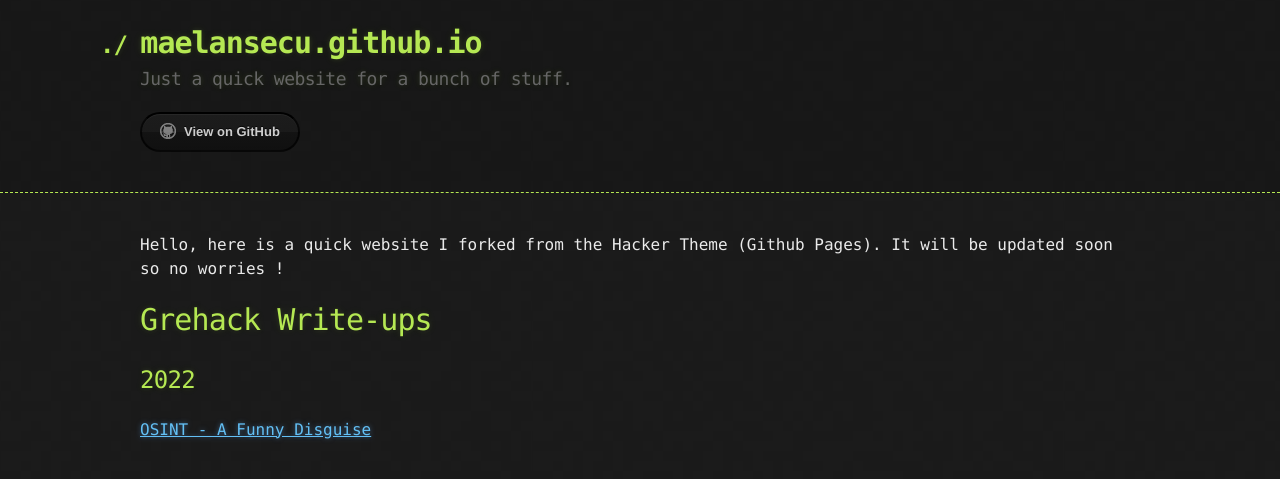
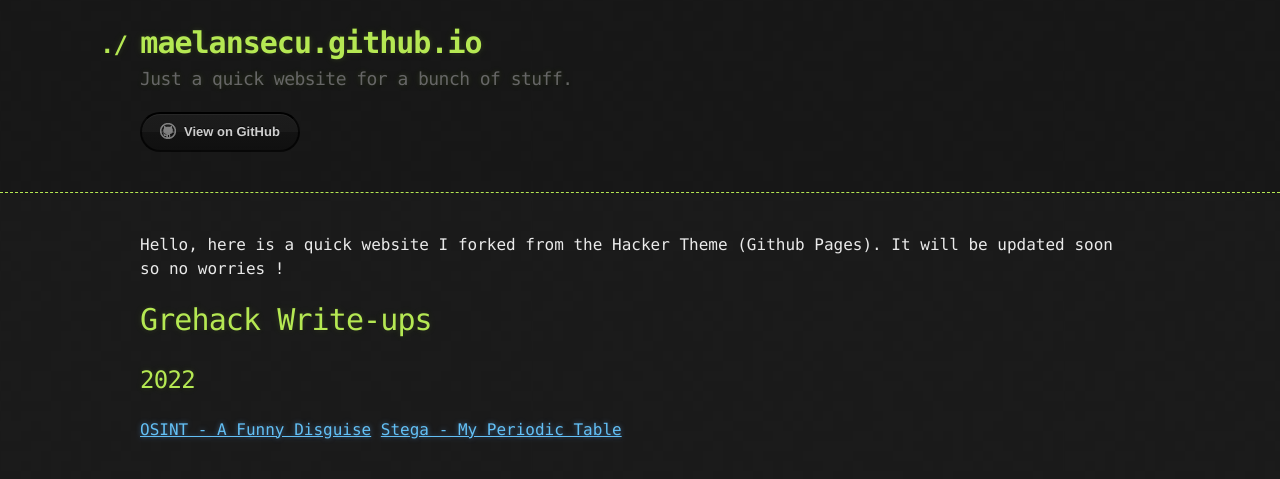
Before and after one commit to maelansecu/maelansecu.github.io, a Jekyll site: the page built from index.md, in a window 1280 px wide. Shown: the top 479 px of the page. Built offline with Jekyll 4.4.1, drawn with Linux system fonts in a browser that asks for light colours.

Commit message:
Update index.md

```diff
--- a/index.md
+++ b/index.md
@@ -10,3 +10,4 @@ It will be updated soon so no worries !
 ## 2022
 
 [OSINT - A Funny Disguise](ctf/grehack/funny_disguise.md)
+[Stega - My Periodic Table](ctf/grehack/periodic_table.md)
```
